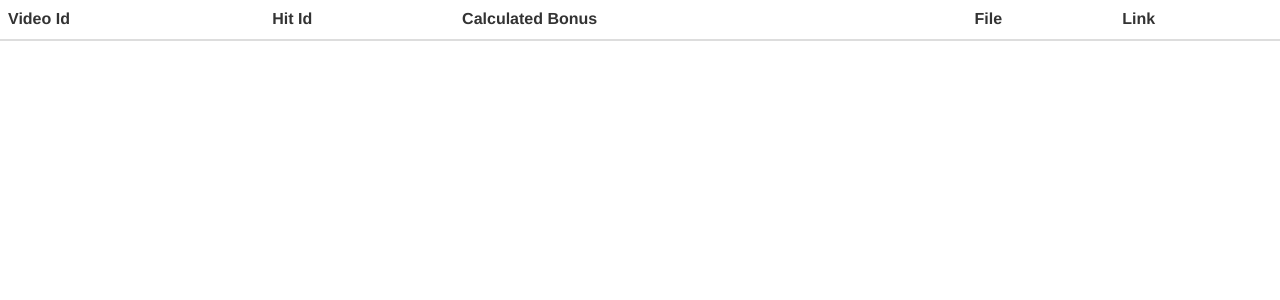
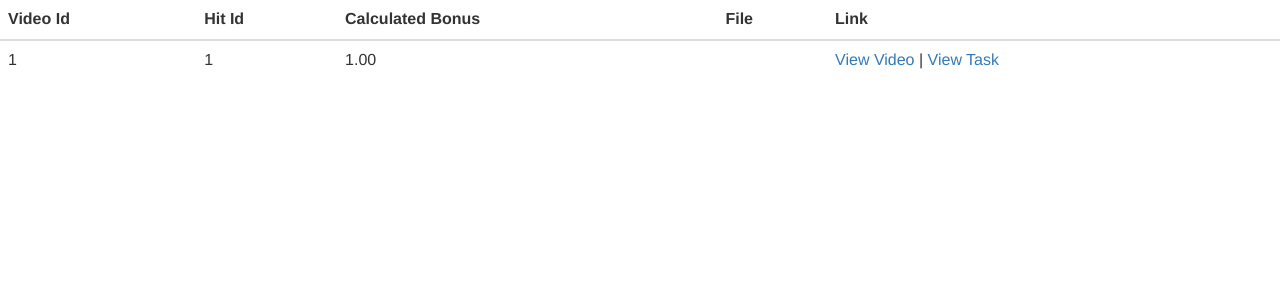
Before and after one commit to antingshen/BeaverDam, a Django app: a page that uses annotator/templates/turk_ready_to_pay.html in a window 1280 px wide. Shown: the top 300 px of the page. Run offline with Django 3.2, Linux system fonts and the light colour scheme; tables that the repository leaves empty hold one stand-in row (values such as "Sample post"); lists and menus that the app fills with data are empty; some libraries are stand-ins or nearby versions.

Commit message:
view should now be showing

```diff
--- a/annotator/templates/turk_ready_to_pay.html
+++ b/annotator/templates/turk_ready_to_pay.html
@@ -12,13 +12,13 @@
     </tr>
   </thead>
   <tbody>
-    {% for video_task in task %}
+    {% for video_task in tasks %}
     <trstyle>
       <td>{{ video_task.video.id }}</td>
       <td>{{ video_task.hit_id }}</td>
       <td>{{ video_task.bonus }}</td>
       <td>{{ video_task.filename }}</td>
-      <td><a href="{% url "video" video.id %}">view Video</a> | <a href="{% url "video" video.id %}">View Task</a></td>
+      <td><a href="{% url "video" video_task.video.id %}">View Video</a> | <a href="/admin/mturk/fullvideotask/{{video_task.id}}">View Task</a></td>
     </tr>
     {% endfor %}
   </tbody>
--- a/annotator/views.py
+++ b/annotator/views.py
@@ -33,7 +33,9 @@ def verified_list(request):
     })
 
 def ready_to_pay(request):
-    tasks = FullVideoTask.objects.filter(paid = False, video__verified = True).exclude(hit_id = '')
+    #tasks = FullVideoTask.objects.filter(paid = False, video__verified = True).exclude(hit_id = '')
+    tasks = FullVideoTask.objects.all()#filter(paid = False, video__verified = True).exclude(hit_id = '')
+    print("there are {} tasks".format(len(tasks)))
     return render(request, 'turk_ready_to_pay.html', context={
         'tasks': tasks,
     })
```
